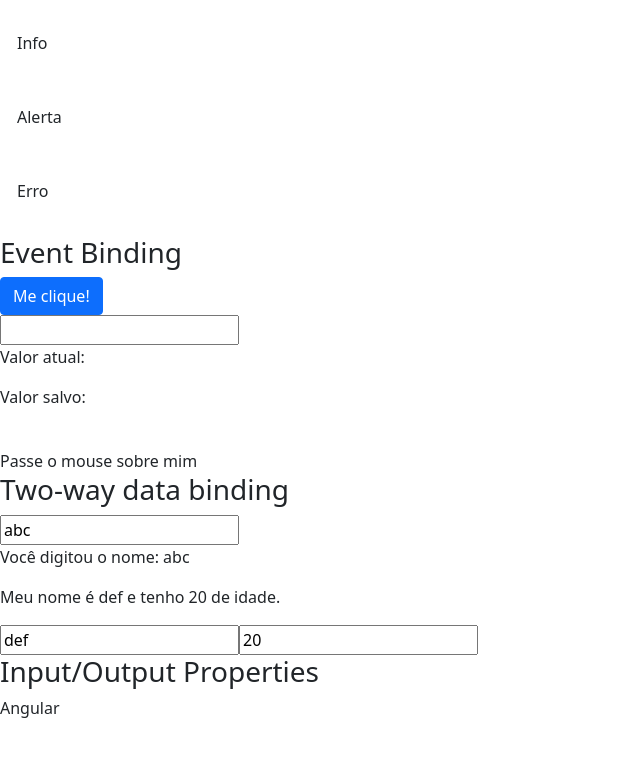
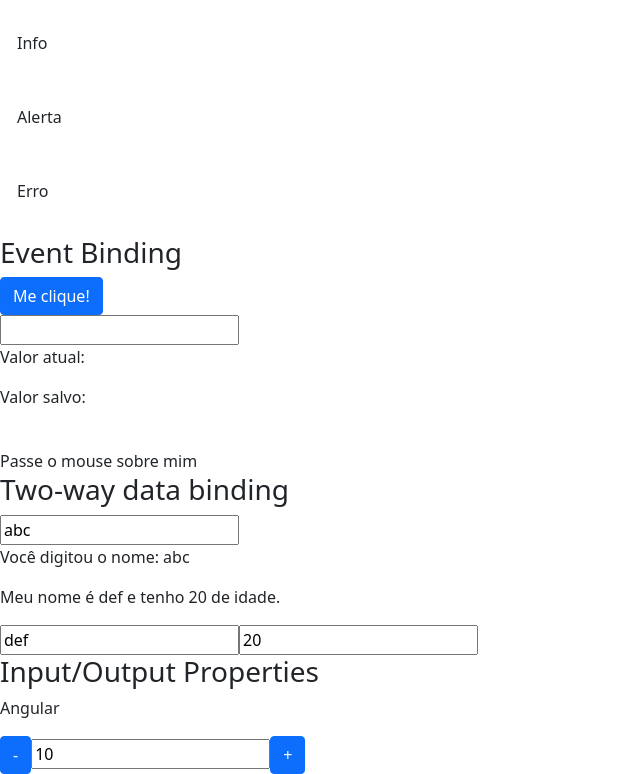
Before and after one commit to not-well/etudes, an Angular app in the folder angular-course-loiane/data-binding/: page / in a window 1280 px wide. Shown: the part 226-1000 px from the top of the page, without its empty margins (0-640 px from the left). Before the commit the page ends 962 px from the top, so only its background shows below. Built offline with nearby package versions, Linux system fonts and the light colour scheme.

Commit message:
Lesson 14

```diff
--- a/angular-course-loiane/data-binding/src/app/data-binding/data-binding.component.html
+++ b/angular-course-loiane/data-binding/src/app/data-binding/data-binding.component.html
@@ -91,5 +91,7 @@
     <h3>Input/Output Properties</h3>
 
     <app-curso [nome]="nomeDoCurso"></app-curso>
+
+    <contador [valor]="10" (mudouValor)="onMudouValor($event)"></contador>
   </article>
 </section>
--- a/angular-course-loiane/data-binding/src/app/data-binding/data-binding.component.ts
+++ b/angular-course-loiane/data-binding/src/app/data-binding/data-binding.component.ts
@@ -38,6 +38,10 @@ export class DataBindingComponent implements OnInit {
     this.isMousOver = !this.isMousOver;
   }
 
+  onMudouValor(evento: { novoValor: number }): void {
+    console.log(evento.novoValor);
+  }
+
   constructor() {}
 
   ngOnInit(): void {}
--- /dev/null
+++ b/angular-course-loiane/data-binding/src/app/output-property/output-property.component.html
@@ -0,0 +1,5 @@
+<div>
+  <button class="btn btn-primary" (click)="decrementa()">-</button>
+  <input type="text" readonly [value]="valor" />
+  <button class="btn btn-primary" (click)="incrementa()">+</button>
+</div>
--- /dev/null
+++ b/angular-course-loiane/data-binding/src/app/output-property/output-property.component.ts
@@ -0,0 +1,28 @@
+import { Component, EventEmitter, Input, OnInit, Output } from '@angular/core';
+
+@Component({
+  selector: 'contador',
+  templateUrl: './output-property.component.html',
+  styleUrls: ['./output-property.component.css'],
+})
+export class OutputPropertyComponent implements OnInit {
+  constructor() {}
+
+  @Input()
+  valor: number = 0;
+
+  @Output()
+  mudouValor = new EventEmitter();
+
+  ngOnInit(): void {}
+
+  incrementa(): void {
+    ++this.valor;
+    this.mudouValor.emit({ novoValor: this.valor });
+  }
+
+  decrementa(): void {
+    --this.valor;
+    this.mudouValor.emit({ novoValor: this.valor });
+  }
+}
```
Also changed, not shown: angular-course-loiane/data-binding/src/app/app.module.ts (+8 -1 lines), angular-course-loiane/data-binding/src/app/output-property/output-property.component.css (added), 1 other file (tests, documents, lock files or other folders).
